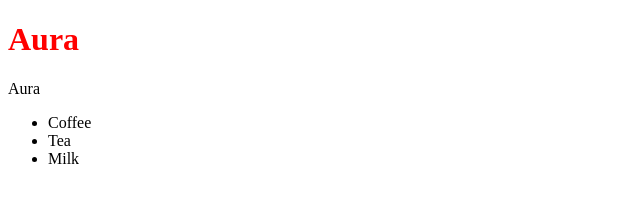
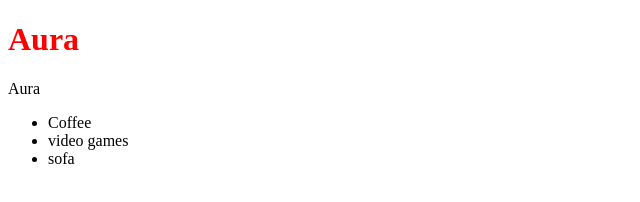
Before and after one commit to auravivar/firsthtml, a plain HTML site: page index.html in a window 1280 px wide. Shown: the full height of the page, 0-640 px from the left. Drawn offline with Linux system fonts and the light colour scheme.

Commit message:
change html

```diff
--- a/index.html
+++ b/index.html
@@ -11,8 +11,8 @@
     <p>Aura</p>
     <ul>
         <li>Coffee</li>
-        <li>Tea</li>
-        <li>Milk</li>
+        <li>video games</li>
+        <li>sofa</li>
     </ul>
 </body>
 </html>
```
